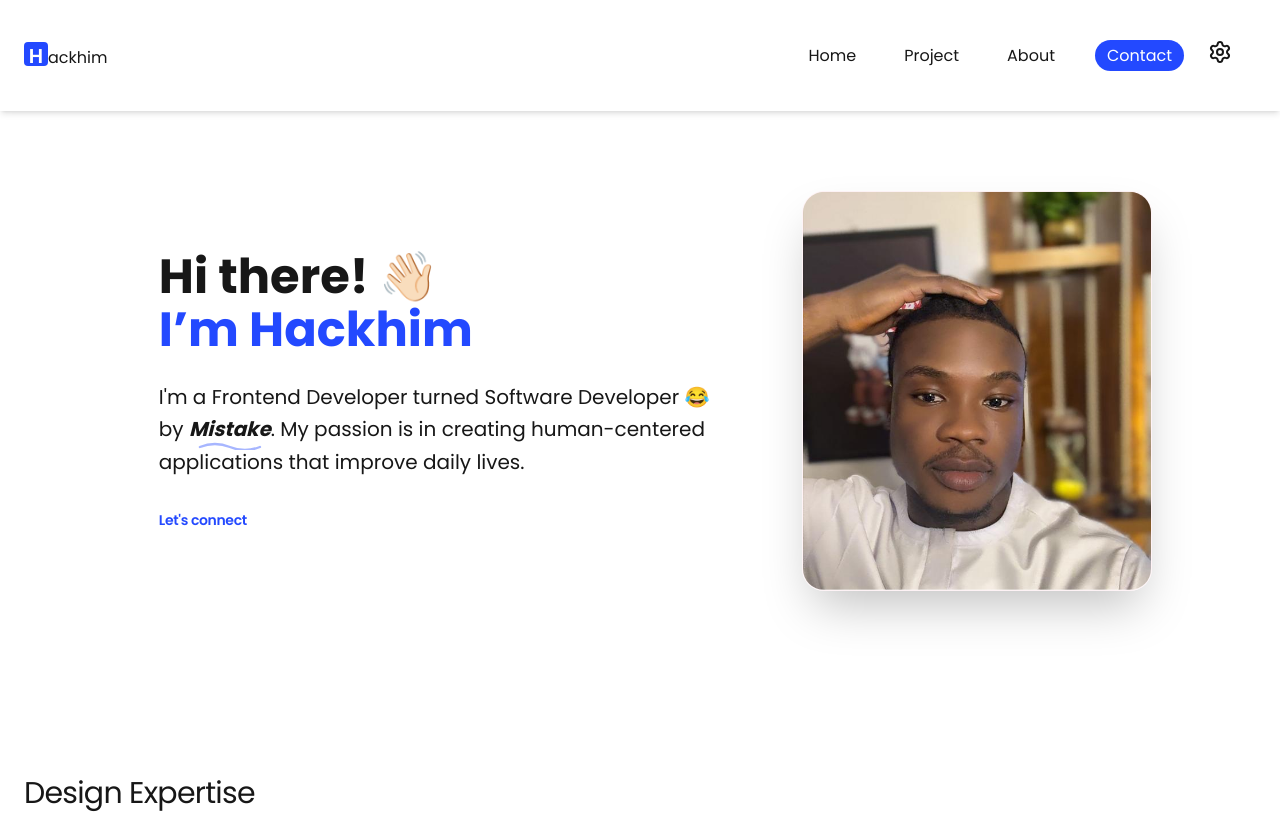
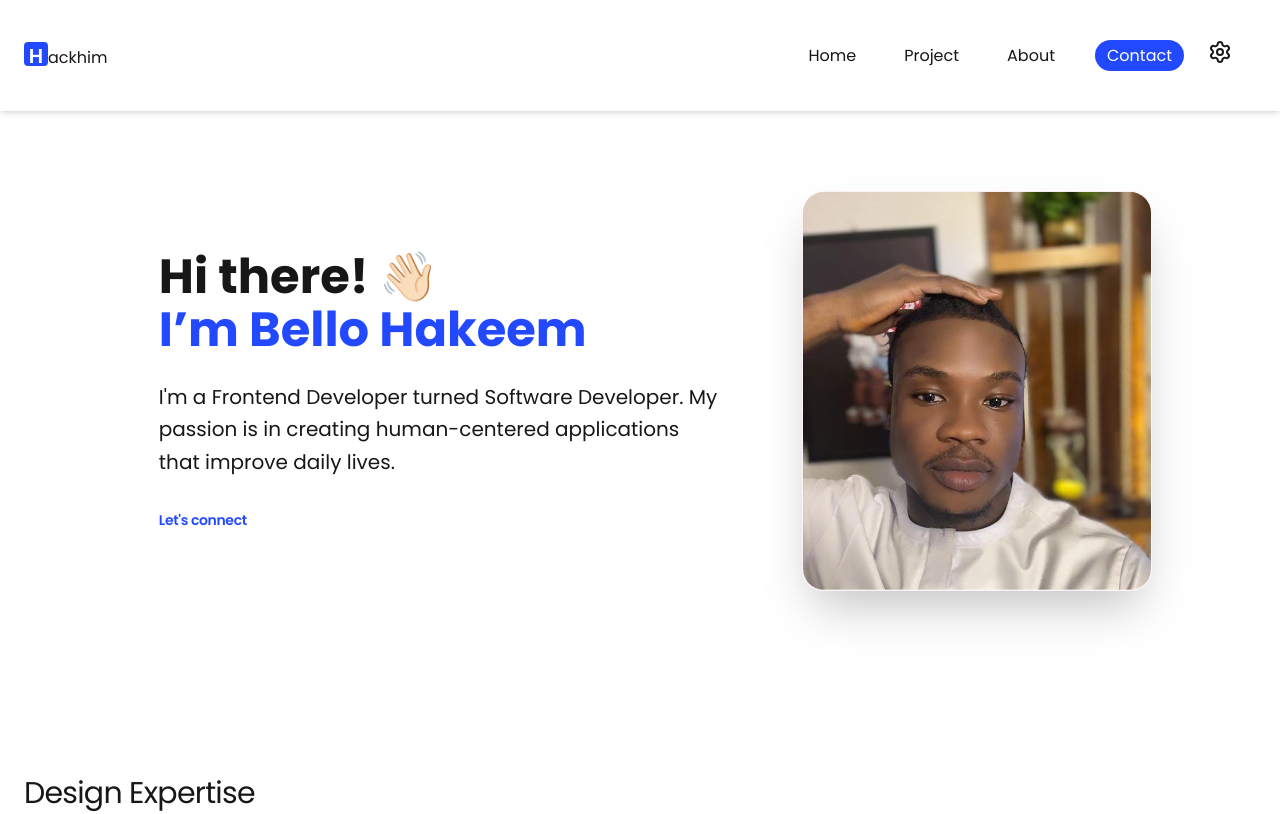
Before and after one commit to Cleve-keem/Portfolios, a Next.js app: page / in a window 1280 px wide. Shown: the top 814 px of the page. Built offline with nearby package versions, Linux system fonts and the light colour scheme.

Commit message:
refactor: changed my name and created Technologies boiler template

```diff
--- a/src/components/hero/HeroSection.jsx
+++ b/src/components/hero/HeroSection.jsx
@@ -5,7 +5,6 @@ import Image from "next/image";
 import Link from "next/link";
 
 export default function HeroSection() {
-  // Variants for the text containers
   const fadeInUp = {
     hidden: { opacity: 0, y: 30 },
     visible: {
@@ -34,12 +33,10 @@ export default function HeroSection() {
         className="max-w-5xl mx-auto w-full"
       >
         <div className="flex flex-col md:flex-row-reverse items-center gap-12 xl:gap-20">
-          {/* IMAGE: Floating & Scaling Effect */}
           <motion.div
             variants={fadeInUp}
             className="relative h-100 w-full max-w-87.5 md:w-[45%] group"
           >
-            {/* The "Glow" behind the image */}
             <div className="absolute -inset-4 bg-brand/10 blur-3xl rounded-full opacity-0 group-hover:opacity-100 transition-opacity duration-1000" />
 
             <motion.div
@@ -58,42 +55,20 @@ export default function HeroSection() {
             </motion.div>
           </motion.div>
 
-          {/* CONTENT: Staggered Text Reveal */}
           <div className="md:w-[55%]">
             <motion.h1
               variants={fadeInUp}
               className="text-4xl md:text-5xl font-black leading-[1.1] mb-6 text-content-strong"
             >
               Hi there! 👋🏻 <br />
-              <span className="text-brand">I’m Hackhim</span>
+              <span className="text-brand">I’m Bello Hakeem</span>
             </motion.h1>
 
             <motion.div variants={fadeInUp}>
               <p className="text-[16px] md:text-xl text-content-default leading-relaxed mb-8">
-                I'm a Frontend Developer turned Software Developer 😂 by{" "}
-                <span className="relative inline-block">
-                  <span className="relative z-10 font-bold italic">
-                    Mistake
-                  </span>
-                  {/* The Animated Fancy Underline */}
-                  <motion.svg
-                    viewBox="0 0 100 20"
-                    initial={{ pathLength: 0 }}
-                    animate={{ pathLength: 1 }}
-                    transition={{ delay: 1.5, duration: 1 }}
-                    className="absolute -bottom-1 left-0 w-full h-3 text-brand/40"
-                  >
-                    <path
-                      d="M0 15 Q 25 5 50 15 Q 75 25 100 15"
-                      fill="none"
-                      stroke="currentColor"
-                      strokeWidth="4"
-                      strokeLinecap="round"
-                    />
-                  </motion.svg>
-                </span>
-                . My passion is in creating human-centered applications that
-                improve daily lives.
+                I'm a Frontend Developer turned Software Developer. My
+                passion is in creating human-centered applications that improve
+                daily lives.
               </p>
             </motion.div>
 
```
Also changed, not shown: 1 other file (tests, documents, lock files or other folders).
